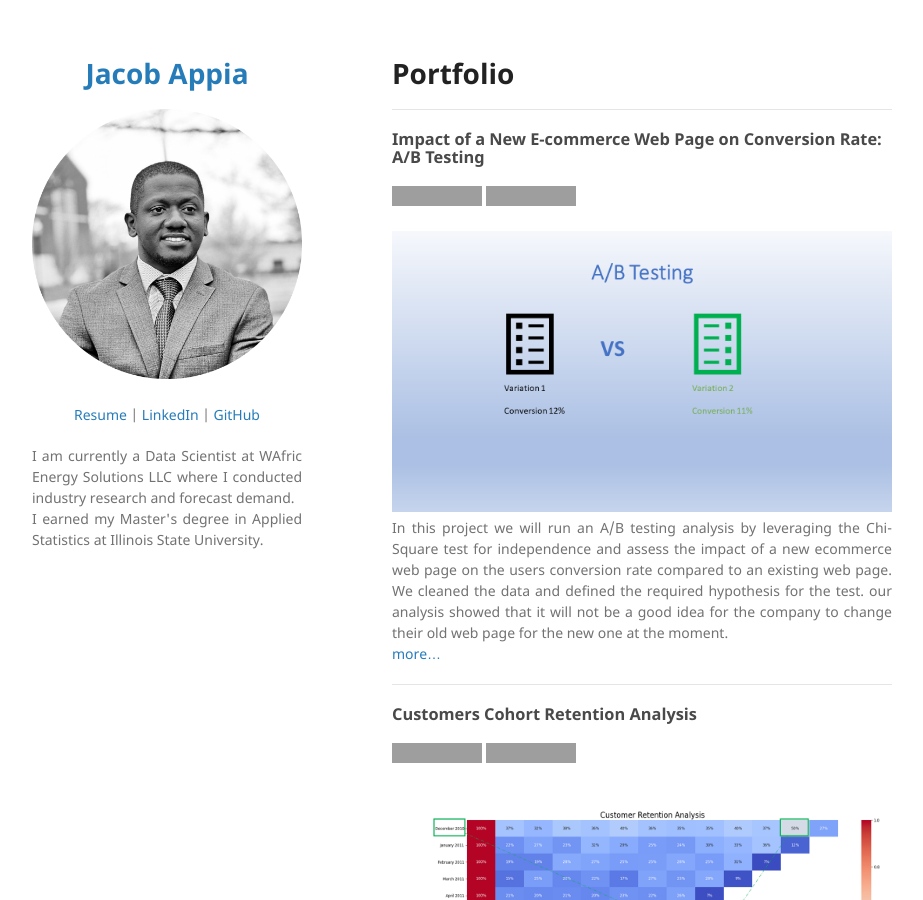
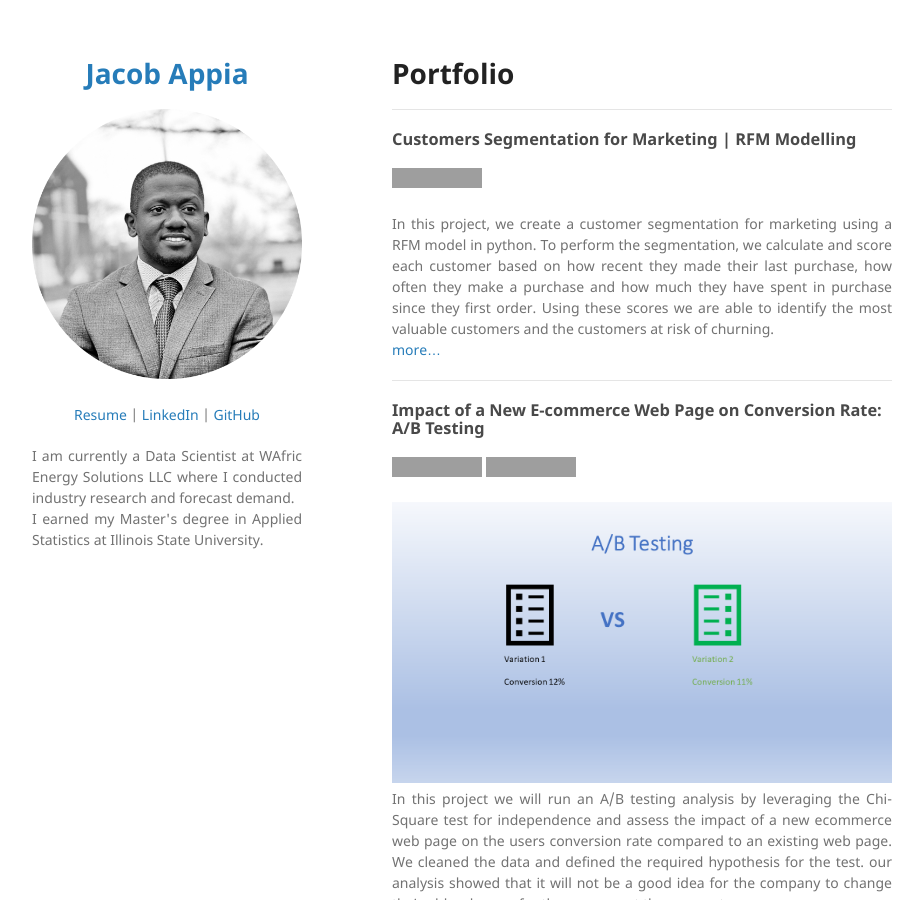
Before and after one commit to jacobappia/jacobappia.github.io, a Jekyll site: the page built from index.md, in a window 1280 px wide and 900 px high. Shown: the whole window, without its empty margins (178-1101 px from the left). Built offline with Jekyll 4.4.1, drawn with Linux system fonts in a browser that asks for light colours; our own code applies the rules of GitHub Pages for plain Markdown files; grey boxes are pictures that could not be loaded.

Commit message:
Update index.md

```diff
--- a/index.md
+++ b/index.md
@@ -1,4 +1,12 @@
 # Portfolio
+---
+### Customers Segmentation for Marketing | RFM Modelling
+
+[![View on GitHub](https://img.shields.io/badge/GitHub-View_on_GitHub-blue?logo=GitHub)](https://github.com/jacobappia/Customers-Segmentation-for-Marketing)
+
+<div style="text-align: justify">In this project, we create a customer segmentation for marketing using a RFM model in python. To perform the segmentation, we calculate and score each customer based on how recent they made their last purchase, how often they make a purchase and how much they have spent in purchase since they first order. Using these scores we are able to identify the most valuable customers and the customers at risk of churning.</div>
+[more...](https://github.com/jacobappia/Customers-Segmentation-for-Marketing/blob/main/Customers%20Segmentation%20Analysis.ipynb)
+
 ---
 ### Impact of a New E-commerce Web Page on Conversion Rate: A/B Testing
 
```
